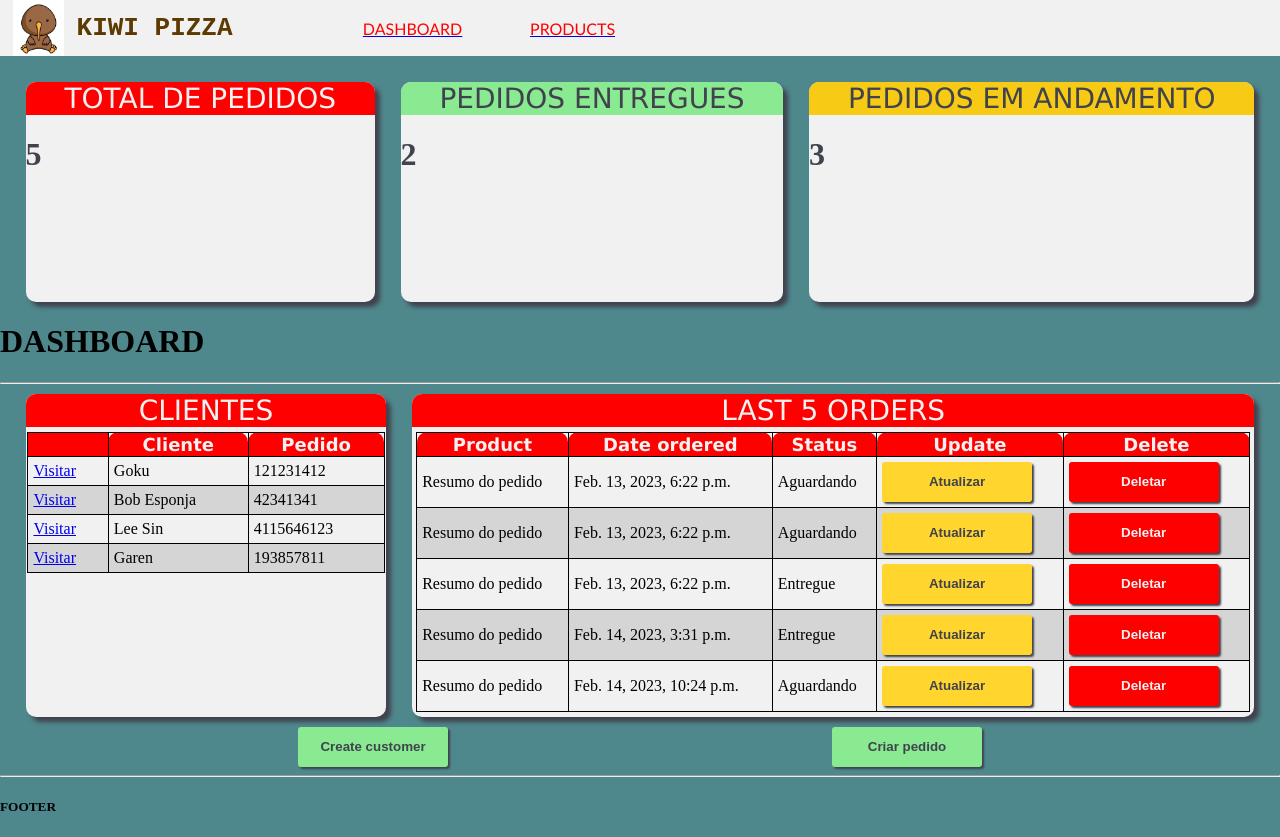
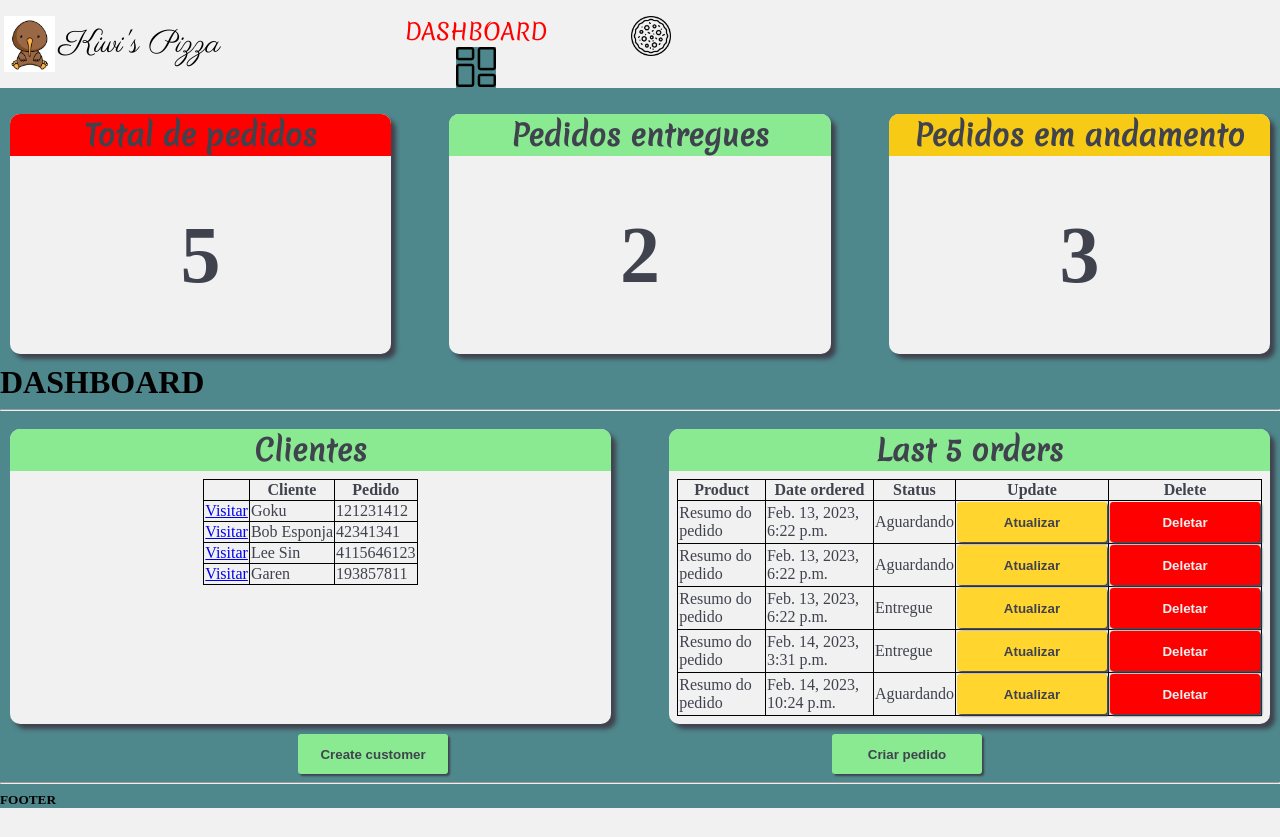
Before and after one commit to MateusLeiros/proj-pizzaria, a Django app: page / in a window 1280 px wide. After the commit the page ends 808 px from the top, so only its background shows below. Run offline with Django 4.2, Linux system fonts and the light colour scheme; data comes from the database, SQL or seed files in the repository.

Commit message:
iniciada mudança na estilização da navbar

```diff
--- a/pizzaria/accounts/templates/accounts/dashboard.html
+++ b/pizzaria/accounts/templates/accounts/dashboard.html
@@ -3,9 +3,9 @@
 <h1>DASHBOARD</h1>
 <hr />
 
-<div class="flex-dashboard">
-  <div class="flex-item">
-    <div class="card-title-1">Clientes</div>
+<div class="flex-many-cards">
+  <div class="flex-card">
+    <div class="card-title fundo-verde">Clientes</div>
     <div class="big-table">
       <table>
         <tr>
@@ -24,8 +24,8 @@
     </div>
   </div>
 
-  <div class="flex-item">
-    <div class="card-title-1">Last 5 orders</div>
+  <div class="flex-card">
+    <div class="card-title fundo-verde">Last 5 orders</div>
     <div class="big-table">
       <table>
         <tr>
--- a/pizzaria/accounts/templates/accounts/main.html
+++ b/pizzaria/accounts/templates/accounts/main.html
@@ -3,16 +3,30 @@
 <html lang="pt-BR">
   <head>
     <meta charset="UTF-8" />
-    <link rel="shortcut icon" href="{% static '/images/favicon.png' %}" type="image/x-icon" />
+    <link
+      rel="shortcut icon"
+      href="{% static '/images/favicon.png' %}"
+      type="image/x-icon"
+    />
     <link
       rel="stylesheet"
       type="text/css"
       href="{% static '/css/reset.css' %}"
     />
+    <!-- <link
+      rel="stylesheet"
+      type="text/css"
+      href="{% static '/css/style.css' %}"
+    /> -->
     <link
       rel="stylesheet"
       type="text/css"
-      href="{% static '/css/style.css' %}"
+      href="{% static '/css/style2.css' %}"
+    />
+    <!-- Link abaixo para fontes Parisienne e Merienda usadas no estilo -->
+    <link
+      href="https://fonts.googleapis.com/css?family=Parisienne|Merienda"
+      rel="stylesheet"
     />
     <title>KIWI PIZZA</title>
   </head>
@@ -23,4 +37,5 @@
 
     <h5>FOOTER</h5>
   </body>
+  <script src="{% static '/js/navbar.js' %}"></script>
 </html>
--- a/pizzaria/accounts/templates/accounts/navbar.html
+++ b/pizzaria/accounts/templates/accounts/navbar.html
@@ -1,7 +1,25 @@
 {% load static %}
 <div class="navbar">
-  <img src="{% static '/images/kiwi-logo.png' %}" class="icon" alt="" />
-  <div class="title">Kiwi Pizza</div>
-  <a href="{% url 'home' %}"><div class="link">Dashboard</div></a>
-  <a href="{% url 'products' %}"><div class="link">Products</div></a>
+  <img src="{% static '/images/kiwi-logo.png' %}" class="logo" alt="" />
+  <div class="title">Kiwi's Pizza</div>
+  <!-- <div class="links">
+    <div class="link"><a href="{% url 'home' %}">Dashboard</a></div>
+    <div class="link"><a href="{% url 'products' %}">Products</a></div>
+  </div> -->
+
+  <ul>
+    <li class="list active">
+      <a href="#">
+        <span class="text">DASHBOARD</span>
+        <span class="icon"><img src="{% static '/images/dashboard.png' %}" alt=""/></span>
+      </a>
+    </li>
+    <li class="list">
+      <a href="#">
+        <span class="text">PRODUCTS</span>
+        <span class="icon"><img src="{% static '/images/products.png' %}" alt=""/></span>
+      </a>
+    </li>
+    <div class="indicator"></div>
+  </ul>
 </div>
--- a/pizzaria/accounts/templates/accounts/products.html
+++ b/pizzaria/accounts/templates/accounts/products.html
@@ -7,9 +7,9 @@
   <div class="card-topic">preco</div>
 </div> -->
 
-<div class="card">
-  <div class="card-title-1">PRODUCTS</div>
-  <div class="flex-dashboard">
+<div class="flex-card">
+  <div class="card-title fundo-verde">PRODUCTS</div>
+  <div class="big-table">
     <!-- <div class="flex-item"><div class="card-topic">pizza</div></div>
     <div class="flex-item"><div class="card-topic">categoria</div></div>
     <div class="flex-item"><div class="card-topic">preco</div></div> -->
--- a/pizzaria/accounts/templates/accounts/status.html
+++ b/pizzaria/accounts/templates/accounts/status.html
@@ -1,14 +1,14 @@
-<div class="flex-dashboard">
-  <div class="flex-item card">
-    <div class="card-title-1">Total de pedidos</div>
+<div class="flex-many-cards">
+  <div class="flex-card">
+    <div class="card-title fundo-vermelho">Total de pedidos</div>
     <h1>{{total_pedidos}}</h1>
   </div>
-  <div class="flex-item card">
-    <div class="card-title-2">Pedidos entregues</div>
+  <div class="flex-card">
+    <div class="card-title fundo-verde">Pedidos entregues</div>
     <h1>{{entregues}}</h1>
   </div>
-  <div class="flex-item card">
-    <div class="card-title-3">Pedidos em andamento</div>
+  <div class="flex-card">
+    <div class="card-title fundo-amarelo">Pedidos em andamento</div>
     <h1>{{aguardando}}</h1>
   </div>
 </div>
--- a/pizzaria/static/css/reset.css
+++ b/pizzaria/static/css/reset.css
@@ -1,5 +1,11 @@
-body{
-    padding: 0;
-    margin: 0;
-    border: 0;
+body,
+h1,
+h2,
+h3,
+h4,
+h5,
+h6 {
+  padding: 0;
+  margin: 0;
+  border: 0;
 }
--- /dev/null
+++ b/pizzaria/static/css/style2.css
@@ -0,0 +1,277 @@
+/********************  *******************/
+/******************** MAIN *******************/
+
+body {
+  background-color: #4e878c;
+}
+
+.content {
+  padding-top: 2vh;
+}
+
+/******************** END MAIN *******************/
+/******************** CORES DE FUNDO *******************/
+
+.fundo-amarelo {
+  background-color: #f7cb15;
+}
+
+.fundo-vermelho {
+  background-color: #ff0000;
+}
+
+.fundo-verde {
+  background-color: #8aea92;
+}
+
+/******************** END CORES DE FUNDO *******************/
+/******************** NAVBAR *******************/
+
+.navbar {
+  display: flex;
+  background-color: #f1f1f1;
+  min-height: 7vh;
+  font-family: "Merienda";
+  position: sticky;
+  top: 0;
+  flex-wrap: wrap;
+  justify-content: flex-start;
+  align-items: center;
+}
+
+.navbar ul {
+  display: flex;
+  width: 350px;
+}
+
+.navbar ul li {
+  position: relative;
+  list-style: none;
+  width: 350px;
+  height: 7vh;
+  z-index: 1;
+}
+
+.navbar ul li a {
+  position: relative;
+  display: flex;
+  justify-content: center;
+  align-items: center;
+  flex-direction: column;
+  width: 100%;
+  text-align: center;
+}
+
+.navbar ul li a .icon {
+  position: relative;
+  display: block;
+  line-height: 7vh;
+  text-align: center;
+  transition: 0.5s;
+}
+
+.navbar ul li a .icon img {
+  height: 5vh;
+  margin-left: 50%;
+  transform: translateX(-50%);
+}
+
+.navbar ul li.active a .icon {
+  transform: translateY(50%);
+  background-color: #4e878c;
+}
+
+.navbar ul li a .text {
+  position: absolute;
+  color: red;
+  font-weight: 500;
+  font-size: 1.4em;
+  transition: 0.5s;
+  opacity: 0;
+  transform: translateY(-100%);
+}
+
+.navbar ul li.active a .text {
+  opacity: 1;
+  transform: translateY(-50%);
+}
+
+/* .indicator {
+  position: absolute;
+  width: 70px;
+  height: 70px;
+  bottom: -40%;
+  left: 29.7%;
+  background: #4e878c;
+  border-radius: 50%;
+  border: 6px solid #f1f1f1;
+  transition: 0.5s;
+}
+
+.navbar ul li:nth-child(1).active ~ .indicator {
+  transform: translateX(calc(175px * 0));
+}
+.navbar ul li:nth-child(2).active ~ .indicator {
+  transform: translateX(calc(175px * 1));
+} */
+
+.logo {
+  padding: 4px;
+  height: 7vh;
+}
+
+.title {
+  font-size: 2em;
+  font-family: "Parisienne";
+  padding-right: 10vw;
+}
+
+.links {
+  font-size: 1.4em;
+  display: flex;
+  text-transform: uppercase;
+  justify-content: flex-start;
+  align-items: baseline;
+  gap: 5vw;
+}
+
+.link a {
+  text-decoration: none;
+  color: #ff0000;
+}
+
+.link a:hover {
+  color: #f7cb15;
+  background-color: #ff0000;
+}
+
+/******************** END NAVBAR *******************/
+/******************** CARDS *******************/
+
+.flex-many-cards {
+  display: flex;
+  flex-wrap: wrap;
+  justify-content: space-around;
+  align-items: stretch;
+  gap: 3vw;
+}
+
+.flex-card {
+  flex: 1;
+  flex-direction: column;
+  margin: 10px;
+  display: flex;
+  background-color: #f1f1f1;
+  color: #40434e;
+  border-radius: 10px;
+  box-shadow: 5px 5px 4px #40434e;
+  min-height: 240px;
+  min-width: 340px;
+  align-items: center;
+}
+
+.card-title {
+  font-family: "Merienda";
+  border-top-left-radius: 10px;
+  border-top-right-radius: 10px;
+  align-self: stretch;
+  text-align: center;
+  font-size: 1.8em;
+  font-weight: bolder;
+}
+
+.flex-card h1 {
+  font-size: 5em;
+  margin: auto;
+}
+
+/******************** END CARDS *******************/
+/******************** BOTÕES *******************/
+
+.botoes {
+  display: flex;
+  flex: 1;
+  gap: 30%;
+  justify-content: center;
+}
+
+.btn {
+  width: 150px;
+  height: 40px;
+  box-shadow: 2px 2px 2px #40434e;
+  font-weight: bold;
+}
+
+.btn:active {
+  box-shadow: inset 1px 1px 2px #40434e;
+}
+
+.create {
+  background-color: #8aea92;
+  color: #40434e;
+  border-radius: 3px;
+  border-style: none;
+}
+
+.create:hover {
+  border-style: solid;
+  border-color: #60a566;
+  border-width: 3px;
+}
+
+.delete {
+  background-color: #ff0000;
+  color: #f1f1f1;
+  border-radius: 3px;
+  border-style: none;
+}
+
+.delete:hover {
+  border-style: solid;
+  border-color: #a50000;
+  border-width: 3px;
+}
+
+.update {
+  background-color: #ffd52e;
+  color: #40434e;
+  border-radius: 3px;
+  border-style: none;
+}
+
+.update:hover {
+  border-style: solid;
+  border-color: #dbb20e;
+  border-width: 3px;
+}
+
+/******************** END BOTÕES *******************/
+/******************** TABELAS *******************/
+
+table,
+th,
+td {
+  border-style: solid;
+  border-collapse: collapse;
+  border-width: 1px;
+  border-color: black;
+  margin: 1vh 1vh;
+}
+
+.big-table {
+  display: flex;
+  flex: 1;
+  flex-direction: column;
+  flex-wrap: nowrap;
+  /* display: grid;
+  grid-auto-flow: column;
+  grid-auto-columns: 100%;
+  overflow-x: scroll;
+  scroll-snap-type: x mandatory;
+  scroll-padding-top: 1rem; */
+}
+
+/* .big-table > * {
+  scroll-snap-align: start;
+} */
+/******************** END TABELAS *******************/
--- /dev/null
+++ b/pizzaria/static/js/navbar.js
@@ -0,0 +1,8 @@
+const list = document.querySelectorAll('.list');
+function activeLink(){
+    list.forEach((item) =>
+    item.classList.remove('active'));
+    this.classList.add('active');
+}
+list.forEach((item)=>
+item.addEventListener('click', activeLink));
```
Also changed, not shown: pizzaria/static/images/dashboard.png (added), pizzaria/static/images/kiwi-icon-1.png (added), pizzaria/static/images/kiwi-icon-2.png (added), pizzaria/static/images/kiwi-icon-3.png (added), pizzaria/static/images/products.png (added).
